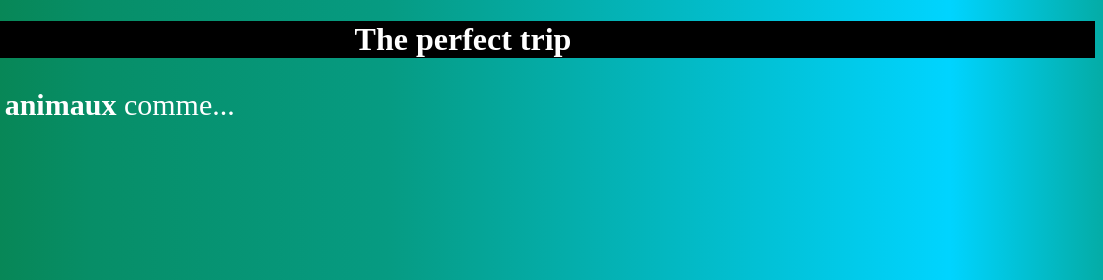
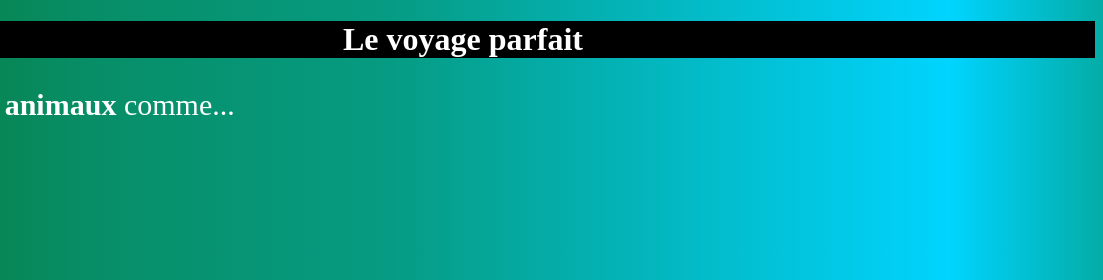
Before and after one commit to Cadillac3333333333/Cadillac, a plain HTML site: page voyageparfait.html in a window 1280 px wide. Shown: the top 280 px of the page, 177-1280 px from the left. Drawn offline with Linux system fonts and the light colour scheme.

Commit message:
Update voyageparfait.html

```diff
--- a/voyageparfait.html
+++ b/voyageparfait.html
@@ -6,7 +6,7 @@
         <meta charset="utf-8">
     </head>
         <body style="background: linear-gradient(90deg, rgba(2,0,36,1) 0%, rgba(9,121,56,1) 0%, rgba(8,130,76,1) 9%, rgba(7,142,103,1) 21%, rgba(6,155,130,1) 44%, rgba(0,212,255,1) 88%, rgba(4,172,166,1) 100%);">
-        <h1>The perfect trip</h1>
+        <h1>Le voyage parfait</h1>
 
             <p>J'aimerais des <strong> animaux </strong>comme...</p>
         <img src="https://kubrick.htvapps.com/htv-prod-media.s3.amazonaws.com/images/bigfoot-1502134764.jpg?crop=1.00xw:0.991xh;0,0&resize=1200:*" alt width="150">
```
